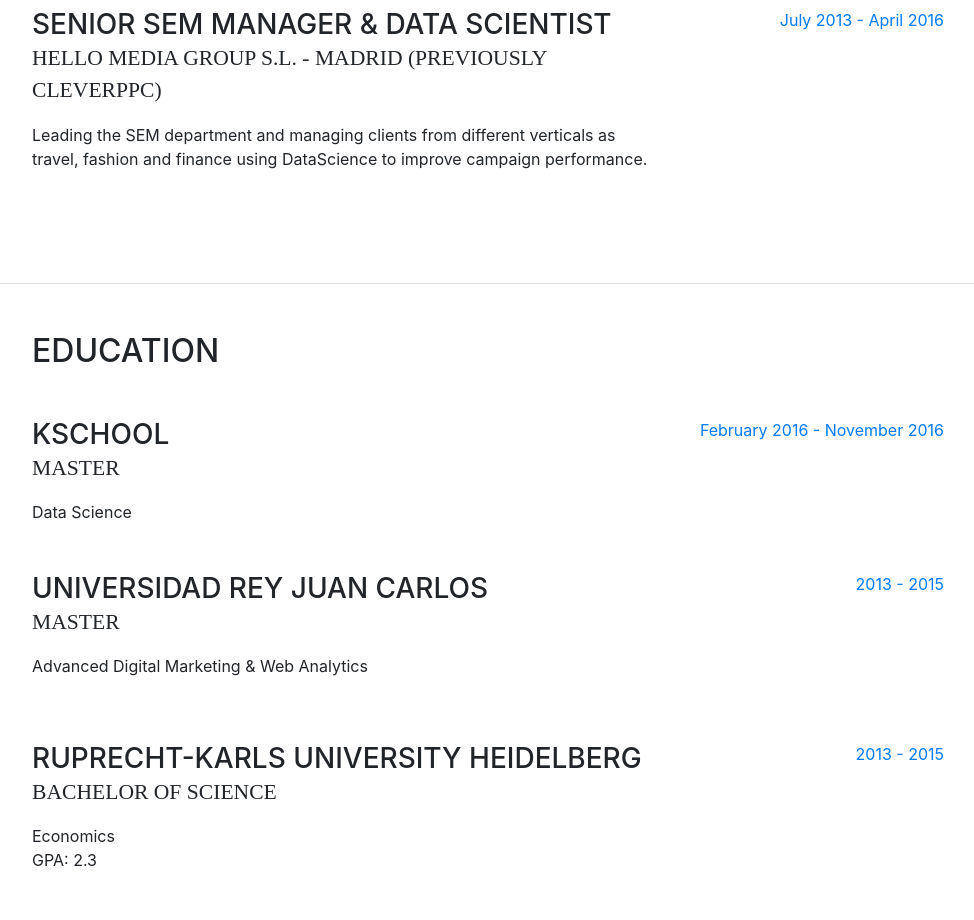
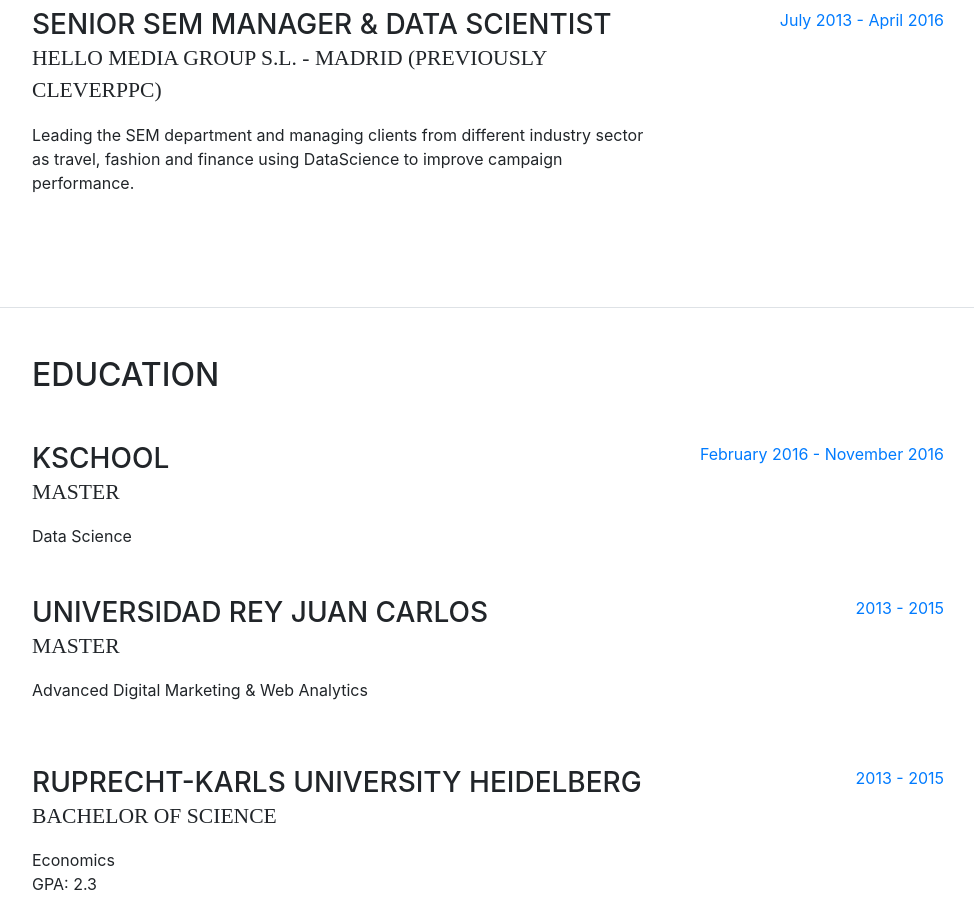
Before and after one commit to StefanieAnderson/cv, a website with bundled scripts: page index.html in a window 1280 px wide. Shown: the part 1420-2340 px from the top of the page, without its empty margins (288-1262 px from the left). Built offline with nearby package versions, Linux system fonts and the light colour scheme; a web font is replaced by a local one.

Commit message:
Update index.html

```diff
--- a/index.html
+++ b/index.html
@@ -142,7 +142,7 @@
             <div class="resume-content mr-auto">
               <h3 class="mb-0">Senior SEM Manager & Data Scientist</h3>
               <div class="subheading mb-3">Hello Media Group S.L. - Madrid (previously CleverPPC)</div>
-              <p>Leading the SEM department and managing clients from different verticals as travel, fashion and finance using DataScience to improve campaign performance.</p>
+              <p>Leading the SEM department and managing clients from different industry sector as travel, fashion and finance using DataScience to improve campaign performance.</p>
             </div>
             <div class="resume-date text-md-right">
               <span class="text-primary">July 2013 - April 2016</span>
```
